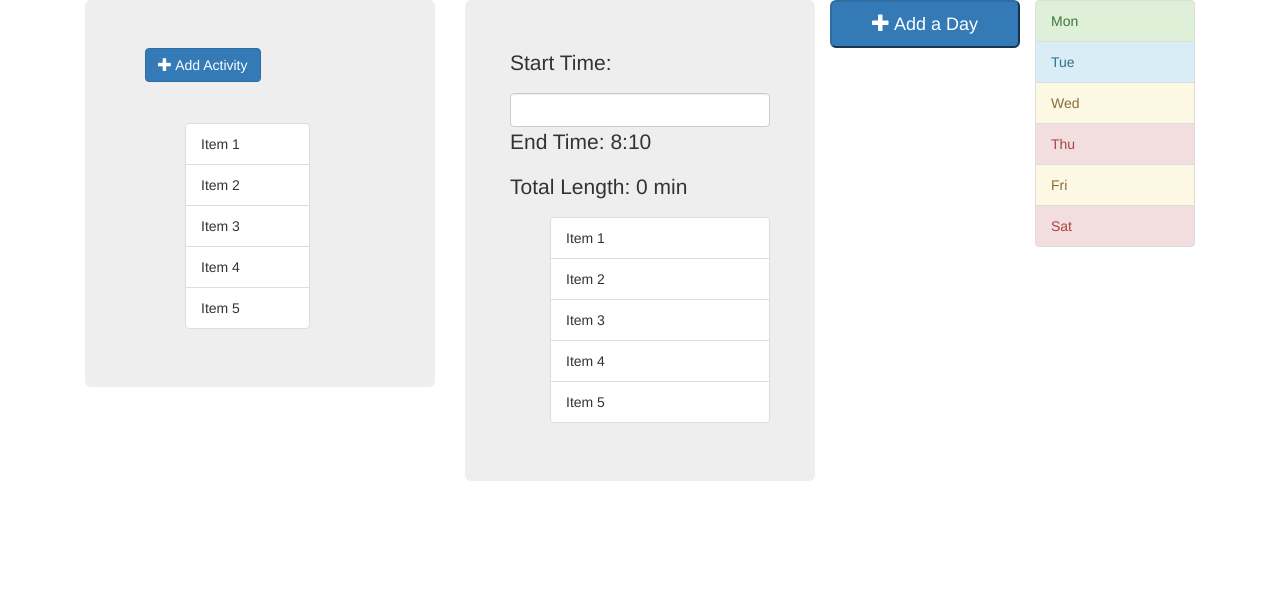
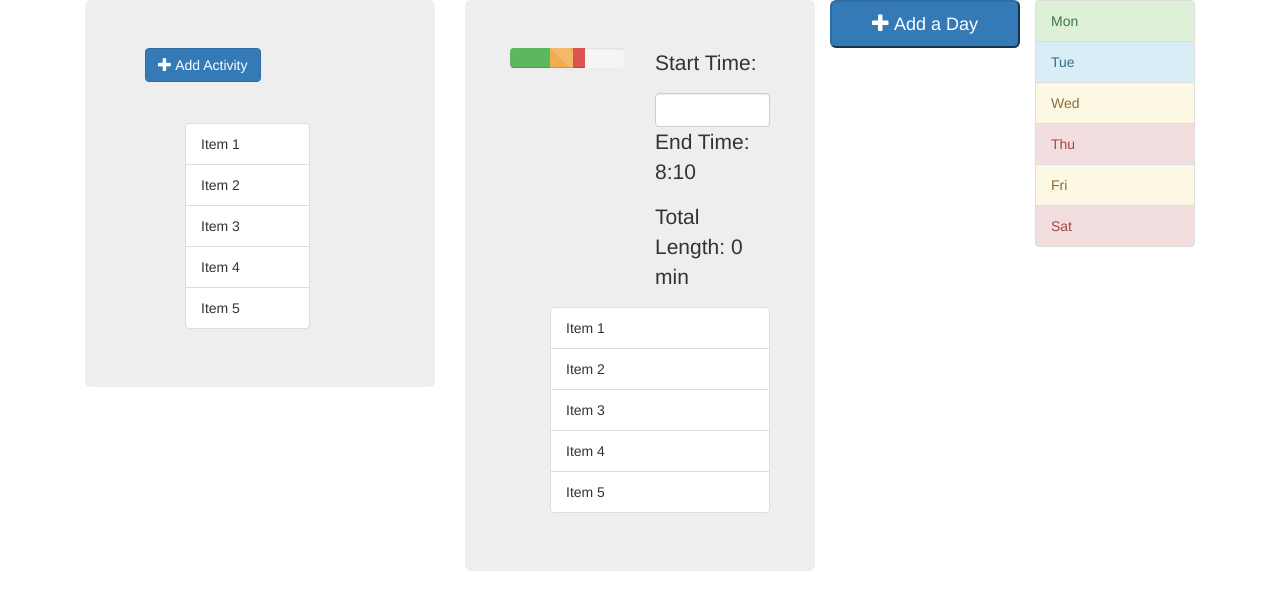
Before and after one commit to korac/meetingAgendaProject, a plain HTML site: page index.html in a window 1280 px wide. Both pictures are taken after typing "Sample", "5", "Sample", "Sample" into the empty fields and a click on the button "Save". Drawn offline with nearby package versions, Linux system fonts and the light colour scheme.

Commit message:
added progress bar

```diff
--- a/index.html
+++ b/index.html
@@ -89,12 +89,27 @@
             <div class="col-md-4">
               <div class="jumbotron">
                 <div class="row">
-                  <div>
-                    <p>Start Time:</p>
-                    <input type="text" class="form-control" id="startTime">
-                    <p>End Time: 8:10</p>
-                    <p>Total Length: 0 min</p>
-                  </div>
+                  <div class ="row">
+                        <div class="col-md-6">
+                            <div class="progress">
+                              <div class="progress-bar progress-bar-success" style="width: 35%">
+                                <span class="sr-only">35% Complete (success)</span>
+                              </div>
+                              <div class="progress-bar progress-bar-warning progress-bar-striped" style="width: 20%">
+                                <span class="sr-only">20% Complete (warning)</span>
+                              </div>
+                              <div class="progress-bar progress-bar-danger" style="width: 10%">
+                                <span class="sr-only">10% Complete (danger)</span>
+                              </div>
+                            </div>
+                        </div>
+                        <div class="col-md-6">
+                            <p>Start Time:</p>
+                            <input type="text" class="form-control" id="startTime">
+                            <p>End Time: 8:10</p>
+                            <p>Total Length: 0 min</p>
+                        </div>
+                    </div>
                     <ul id="sortable2" class="connectedSortable">
                     <li class="list-group-item">Item 1</li>
                     <li class="list-group-item">Item 2</li>
```
